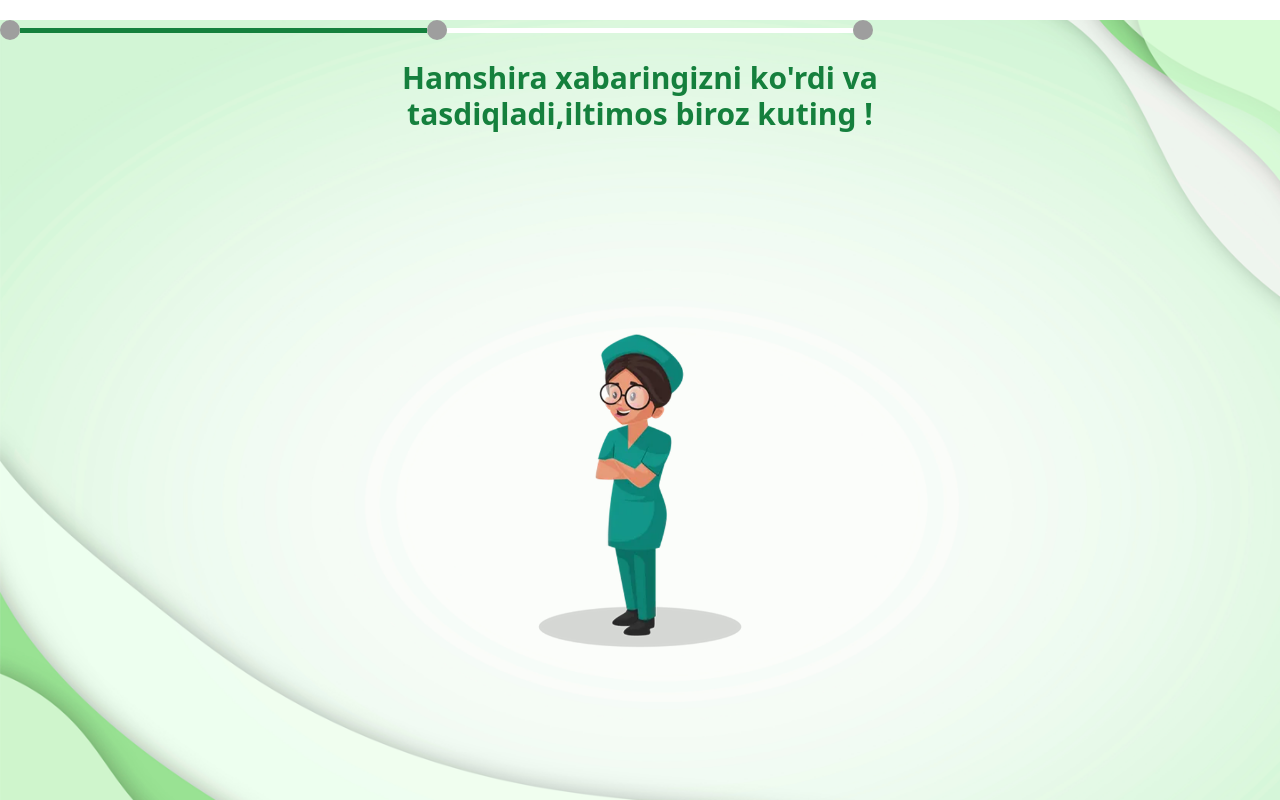
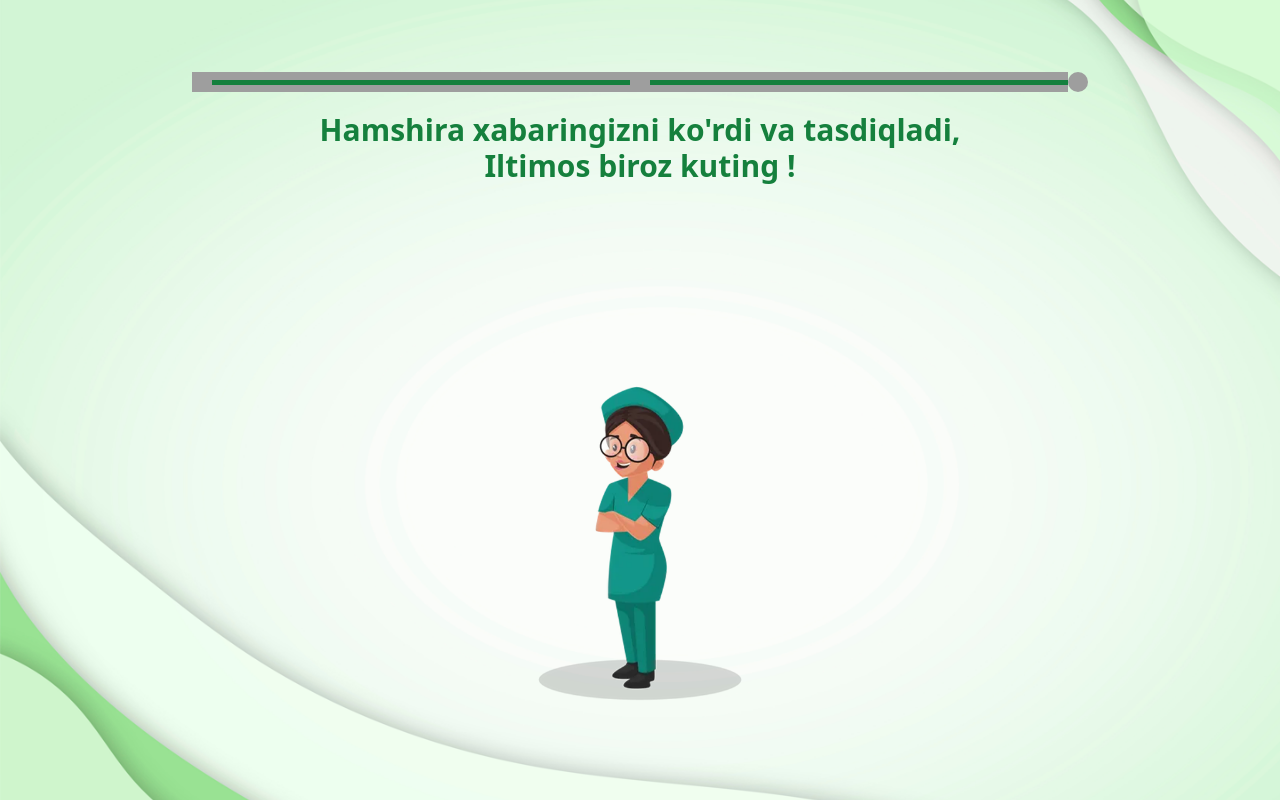
Before and after one commit to ai-ahmad/Chinobod-Admin, a Vue app: page /Loading in a window 1280 px wide. Shown: the top 800 px of the page. Built offline with nearby package versions, Linux system fonts and the light colour scheme; grey boxes are pictures that could not be loaded.

Commit message:
full-code

```diff
--- a/src/App.vue
+++ b/src/App.vue
@@ -1,36 +1,13 @@
 <template>
   <div>
-    <router-view v-if="!isSignInRoute" />
-    <SignIn v-if="isSignInRoute" />
-    <Loading />
-
-    <Navigator />
+    <router-view />
   </div>
 </template>
 
 <script>
-import { computed } from 'vue'
-import { useRoute } from 'vue-router'
-
-import Navigator from "./components/Navigation/Navigation.vue"
-import SignIn from './components/SignIn/SignIn.vue'
-import Loading from './components/Loading/Loading.vue'
 
 export default {
   components: {
-    SignIn,
-    Loading,
-    Navigator
-
-  },
-  setup() {
-    const route = useRoute()
-
-    const isSignInRoute = computed(() => route.name === 'SignIn')
-
-    return {
-      isSignInRoute
-    }
   }
 }
 </script>
--- a/src/components/Loading/Loading.vue
+++ b/src/components/Loading/Loading.vue
@@ -1,27 +1,39 @@
 <template>
-  <div class="bg-image-1 relative">
-    <ol class="flex items-center w-full mt-5">
-
-      <li
-        class="flex w-full items-center after:content-[''] after:w-full after:h-1 after:border-b after:border-green-700 after:border-4 after:inline-block dark:after:border-gray-700">
-        <span
-          class="flex items-center justify-center w-5 h-5 bg-green-700 rounded-full dark:bg-gray-700 shrink-0 bg-image-2">
-        </span>
+  <div class="bg-image-1 relative flex flex-col items-center justify-center h-screen">
+    <ol class="flex items-center w-full max-w-4xl mx-auto mt-5">
+      <!-- First and Second lines -->
+      <li v-for="(step, index) in steps.slice(0, 2)" :key="index" :class="{
+        'w-full': true,
+        'items-center': true,
+        'after:content-[\' \']': true,
+        'after:w-full': true,
+        'after:h-1': true,
+        'after:border-b': true,
+        'after:border-green-700': index <= activeStepIndex,
+        'after:border-white': index > activeStepIndex || activeStepIndex === -1,
+        'after:border-4': true,
+        'after:inline-block': true,
+        'bg-image-2': index === 0,
+        'bg-image-3': index === 1,
+        'bg-image-4': index === 2
+      }" class="flex w-full items-center">
+        <span class="flex items-center justify-center w-5 h-5 bg-green-700 rounded-full shrink-0" :class="{
+          'bg-image-2': index === 0,
+          'bg-image-3': index === 1,
+          'bg-image-4': index === 2
+        }"></span>
       </li>
-      <li
-        class="flex w-full items-center after:content-[''] after:w-full after:h-1 after:border-b after:border-white after:border-4 after:inline-block dark:after:border-gray-700">
-        <span
-          class="flex items-center justify-center w-5 h-5 bg-green-700 rounded-full dark:bg-gray-700 shrink-0 bg-image-3">
-        </span>
-      </li>
-      <li class="flex items-center w-full">
-        <span class="flex items-center justify-center w-5 h-5 bg-white rounded-full dark:bg-gray-700 shrink-0 bg-image-3">
-        </span>
-      </li>
+        <span class="flex items-center justify-center w-5 h-5 bg-green-700 rounded-full shrink-0 bg-image-3"></span>
     </ol>
-    <div class="text-center flex justify-center items-center flex-col">
-      <h1 class="text-center text-3xl text-green-700 font-bold w-[699px] mt-5">
-        Hamshira xabaringizni ko'rdi va tasdiqladi,iltimos biroz kuting !
+    <div class="text-center flex justify-center items-center flex-col mt-5">
+      <h1 v-if="activeStepIndex === 0" class="text-center text-3xl text-green-700 font-bold w-[699px]">
+        Xabar yuborildi, hamshira tasdiqlashi kutilmoqda
+      </h1>
+      <h1 v-else-if="activeStepIndex === 1" class="text-center text-3xl text-green-700 font-bold w-[699px]">
+        Hamshira xabaringizni ko'rdi va tasdiqladi, Iltimos biroz kuting !
+      </h1>
+      <h1 v-else-if="activeStepIndex === 2" class="text-center text-3xl text-green-700 font-bold w-[699px]">
+        Xamshira yetib keldi. Servisni baxolang
       </h1>
       <img src="@/assets/img/dock.png" alt="" class="w-[900px]" />
     </div>
@@ -30,8 +42,19 @@
 
 <script>
 export default {
-  name: 'Timeline'
-}
+  name: 'Timeline',
+  data() {
+    return {
+      activeStepIndex: -1,
+      steps: ['Step 1', 'Step 2', 'Step 3']
+    };
+  },
+  mounted() {
+    setInterval(() => {
+      this.activeStepIndex = (this.activeStepIndex + 1) % this.steps.length;
+    }, 1000);
+  }
+};
 </script>
 
 <style scoped>
@@ -54,4 +77,14 @@ export default {
   background-size: cover;
   background-position: center;
 }
+
+.bg-image-4 {
+  background-image: url('@/assets/img/bg4.png');
+  background-size: cover;
+  background-position: center;
+}
+
+li:last-child .after\:border-b {
+  display: none;
+}
 </style>
--- a/src/components/Navigation/Navigation.vue
+++ b/src/components/Navigation/Navigation.vue
@@ -1,6 +1,6 @@
 <template>
     <div class="flex flex-col items-center bg min-h-screen justify-center ">
-        <div class="container mx-auto">
+        <div class="container mx-auto navigator">
             <h1 class="text-2xl font-bold mb-6">Sanatoriyamizga xush kelibsiz</h1>
             <div class="flex justify-between mb-6">
                 <div class="w-2/3">
@@ -82,4 +82,5 @@ export default {
     background-size: cover;
     background-position: center;
 }
+
 </style>
--- a/src/components/Page/Page.vue
+++ b/src/components/Page/Page.vue
@@ -17,9 +17,9 @@
         </div>
 
         <div class="space-y-2 flex flex-col">
-          <button class="text-left px-6 py-2 bg-[#022511] text-white max-w-xs rounded-lg">
+          <router-link to="/Navigation" class="text-left px-6 py-2 bg-[#022511] text-white max-w-xs rounded-lg">
             Sanatoriya xaritasi va navigator
-          </button>
+          </router-link>
           <button class="text-left px-6 py-2 bg-[#022511] text-white max-w-xs rounded-lg">
             Ovqatlanish vaqtlari va menu
           </button>
@@ -43,27 +43,12 @@
           <p class="text-white">Muolaja boshlanishiga qoldi:</p>
           <h2 class="text-2xl font-semibold text-white">{{ formattedTime }}</h2>
         </div>
-        <img
-          src="@/assets/img/user.png"
-          alt="Nurse"
-          @click="showSignInPage"
-          class="cursor-pointer"
-        />
+        <router-link to="/Loading">
+          <img src="@/assets/img/user.png" alt="Nurse" class="cursor-pointer" />
+        </router-link>
       </div>
     </div>
 
-    <div
-      v-if="showSignIn"
-      class="fixed inset-0 flex items-center justify-center bg-gray-800 bg-opacity-75"
-    >
-      <div class="bg-white p-8 rounded-lg">
-        <h2 class="text-2xl mb-4">Sign In</h2>
-        <input type="text" placeholder="Username" class="border p-2 mb-4 w-full" />
-        <input type="password" placeholder="Password" class="border p-2 mb-4 w-full" />
-        <button class="bg-[#022511] text-white px-6 py-2 rounded" @click="signIn">Sign In</button>
-        <button class="ml-4 px-6 py-2 rounded" @click="showSignIn = false">Cancel</button>
-      </div>
-    </div>
   </div>
 </template>
 
@@ -94,14 +79,8 @@ export default {
     updateTime() {
       this.timeRemaining = moment.duration(this.treatmentTime.diff(moment()))
     },
-    showSignInPage() {
-      this.showSignIn = true
-    },
-    signIn() {
-      // Logic for signing in
-      this.showSignIn = false // Close the modal after sign in
-    }
   },
+
   mounted() {
     this.updateTime()
     setInterval(this.updateTime, 1000)
--- a/src/router.js
+++ b/src/router.js
@@ -2,6 +2,8 @@
 import { createRouter, createWebHistory } from 'vue-router';
 import Page from '@/components/Page/Page.vue';
 import SignIn from '@/components/SignIn/SignIn.vue';
+import Navigation from "@/components/Navigation/Navigation.vue";
+import Loading from "@/components/Loading/Loading.vue";
 
 const routes = [
   {
@@ -17,6 +19,16 @@ const routes = [
     path: '/Page',
     name: 'Page',
     component: Page
+  },
+  {
+    path: "/Navigation",
+    name: 'Navigation',
+    component: Navigation
+  },
+  {
+    path: "/Loading",
+    name: 'Loading',
+    component: Loading
   }
 ];
 
```
